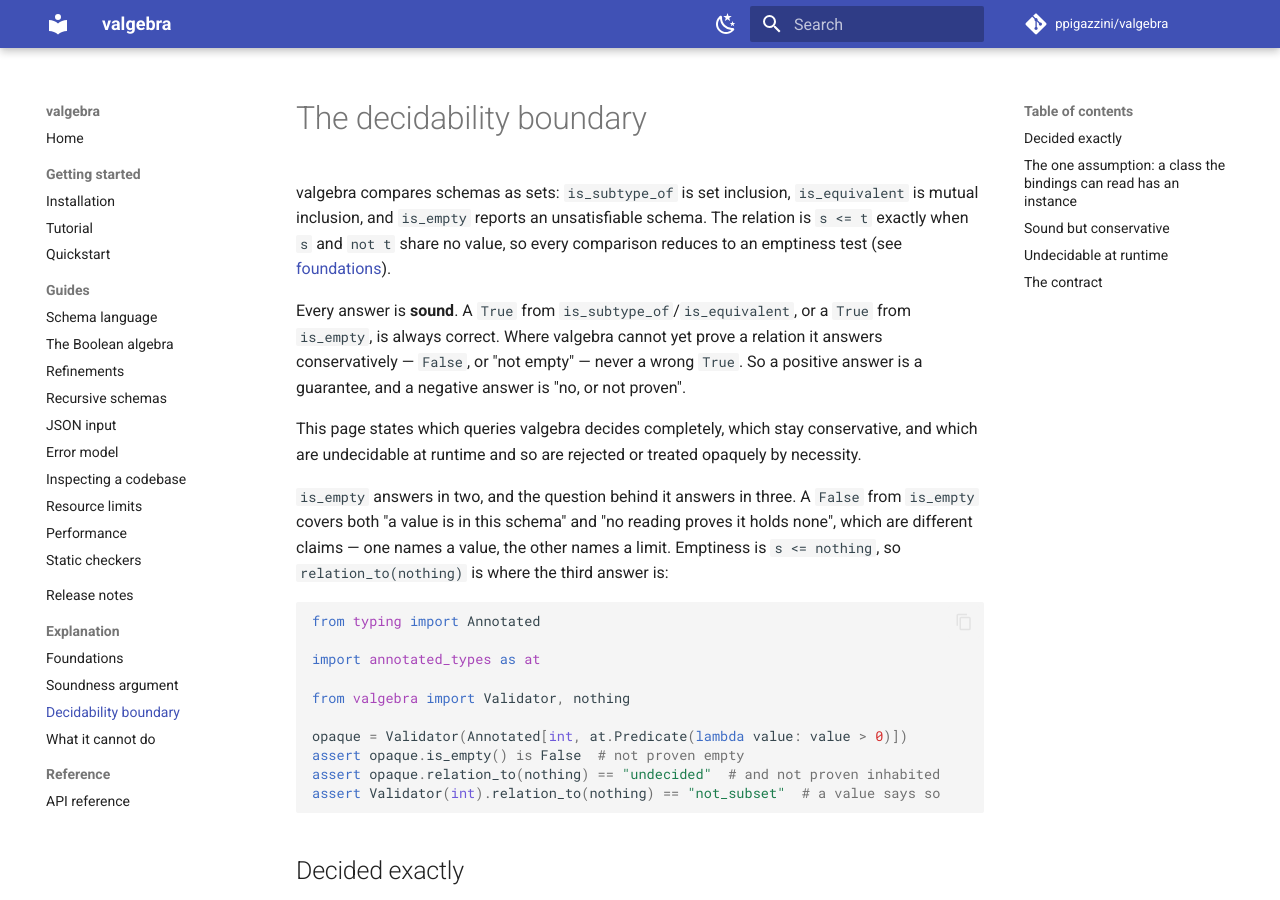
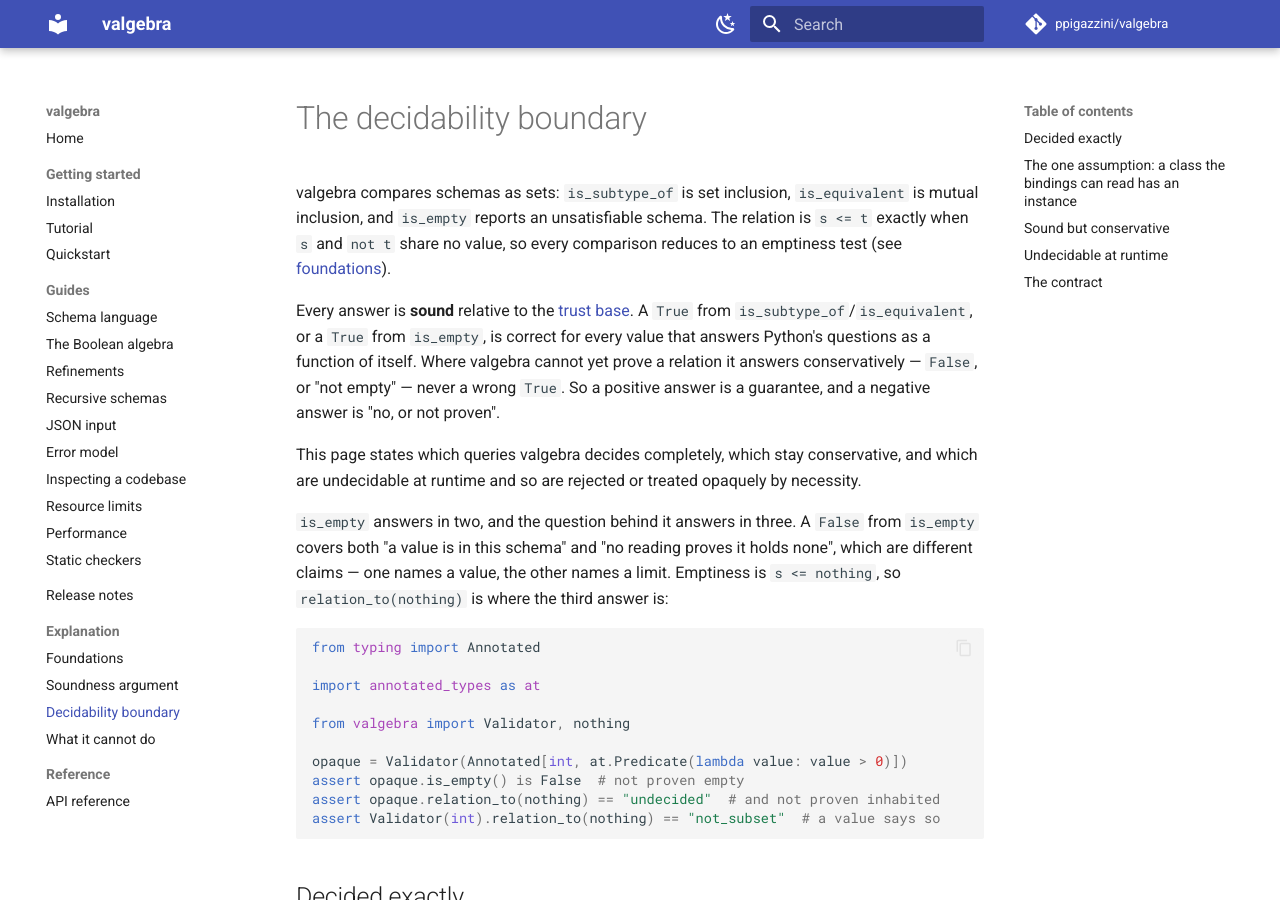
Before and after one commit to ppigazzini/valgebra, an MkDocs documentation site: the page built from docs/15-decidability.md, in a window 1280 px wide and 900 px high. Built offline with MkDocs 1.6.1 and Material for MkDocs 9.7.7, drawn with Linux system fonts in a browser that asks for light colours; comment, search, counter and statistics services are not loaded.

Commit message:
docs: soundness is stated relative to the trust base
The decidability page and the README said a `True` is always correct. The
soundness page argues it relative to a trust base, and pins the case the base
excludes: an `int` subclass whose comparisons answer anything satisfies a
bound conjunction the procedure decides empty. Both say a `True` is correct
for every value that answers Python's questions as a function of itself, and
link the base.

```diff
--- a/docs/15-decidability.md
+++ b/docs/15-decidability.md
@@ -9,8 +9,9 @@ mutual inclusion, and `is_empty` reports an unsatisfiable schema. The relation i
 `s <= t` exactly when `s` and `not t` share no value, so every comparison reduces
 to an emptiness test (see [foundations](13-foundations.md)).
 
-Every answer is **sound**. A `True` from `is_subtype_of`/`is_equivalent`, or a `True`
-from `is_empty`, is always correct. Where valgebra cannot yet prove a relation it
+Every answer is **sound** relative to the [trust base](14-soundness.md#what-this-argument-assumes).
+A `True` from `is_subtype_of`/`is_equivalent`, or a `True` from `is_empty`, is
+correct for every value that answers Python's questions as a function of itself. Where valgebra cannot yet prove a relation it
 answers conservatively — `False`, or "not empty" — never a wrong `True`. So a
 positive answer is a guarantee, and a negative answer is "no, or not proven".
 
```
Also changed, not shown: README.md (+4 -3 lines).
